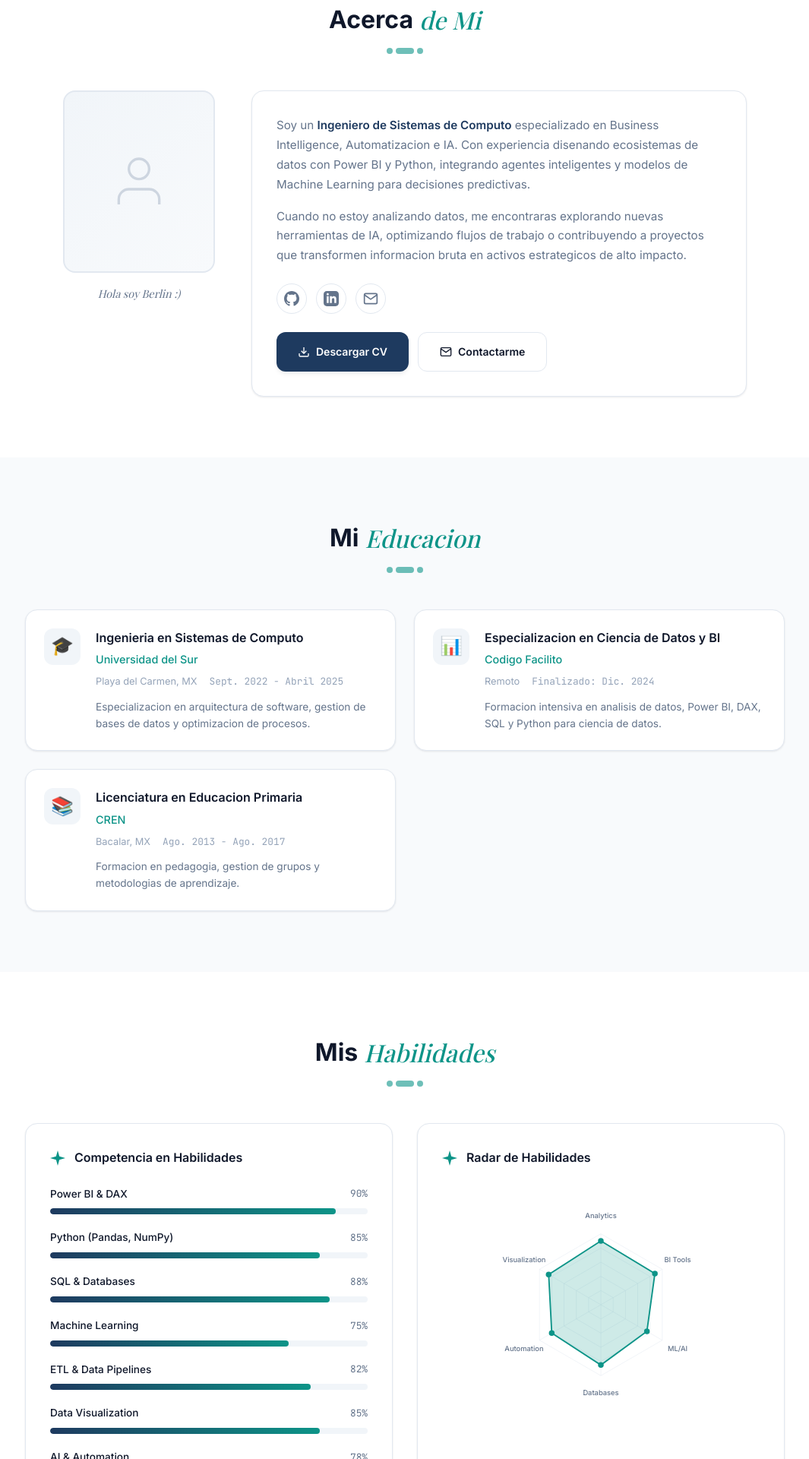
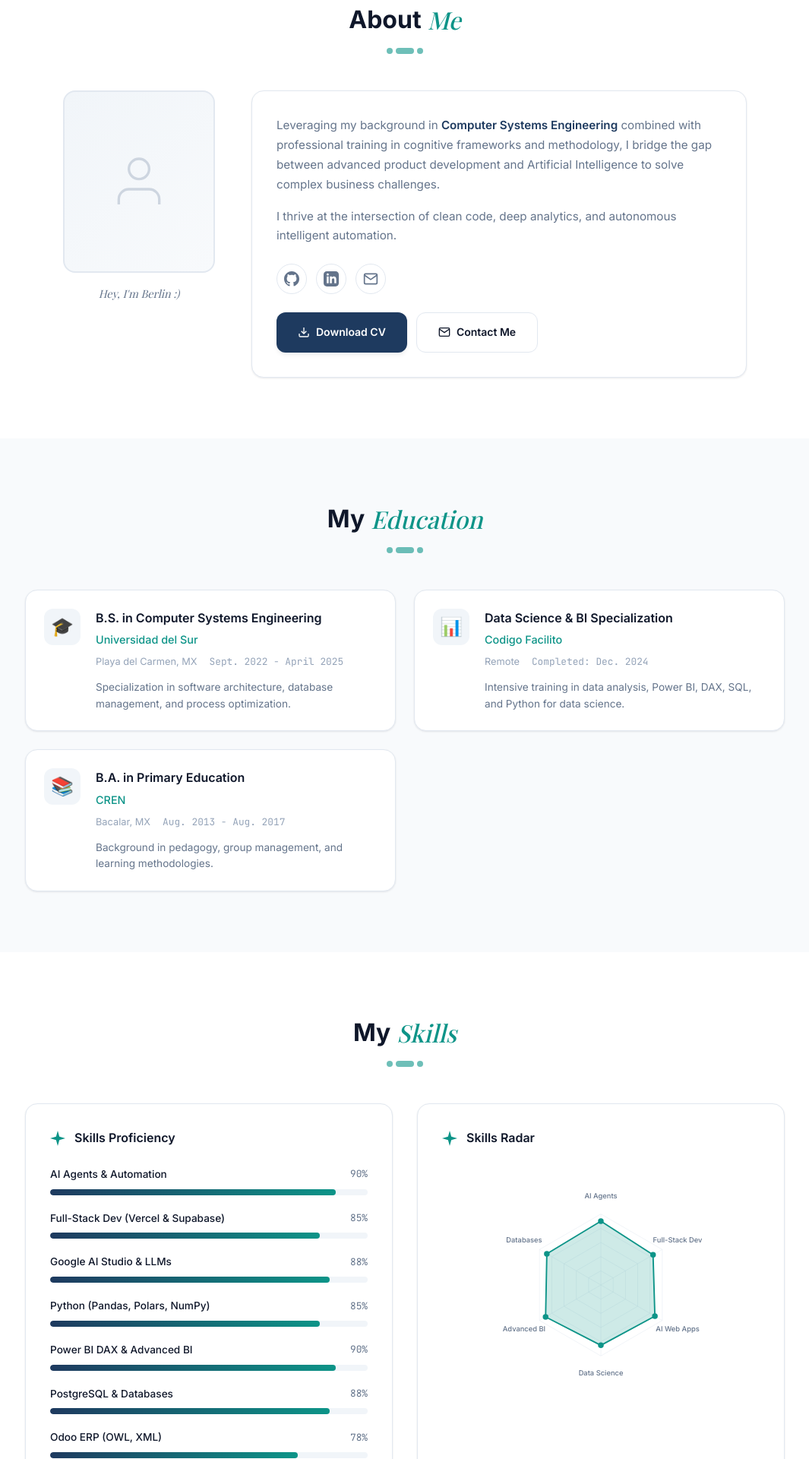
Before and after one commit to DataBerlinIA/portfolio-data-science, a React (Vite) app: page / in a window 1280 px wide. Shown: the part 880-2800 px from the top of the page at 76% size, without its empty margins (107-1172 px from the left). Built offline with nearby package versions, Linux system fonts and the light colour scheme; a web font is replaced by a local one.

Commit message:
update portfolio to reflect international AI Engineer & Full-Stack Developer focus

```diff
--- a/src/components/About.jsx
+++ b/src/components/About.jsx
@@ -7,7 +7,7 @@ const About = () => {
       <div className="container">
         <div className="section-header">
           <h2 className="section-title">
-            Acerca <span className="italic">de Mi</span>
+            About <span className="italic">Me</span>
           </h2>
           <div className="section-divider">
             <span></span>
@@ -26,19 +26,17 @@ const About = () => {
                 </svg>
               </div>
             </div>
-            <p className="about-image-caption">Hola soy Berlin :)</p>
+            <p className="about-image-caption">Hey, I&apos;m Berlin :)</p>
           </div>
 
           <div className="about-card card">
             <p className="about-text">
-              Soy un <strong>Ingeniero de Sistemas de Computo</strong> especializado en Business Intelligence,
-              Automatizacion e IA. Con experiencia disenando ecosistemas de datos con Power BI y Python,
-              integrando agentes inteligentes y modelos de Machine Learning para decisiones predictivas.
+              Leveraging my background in <strong>Computer Systems Engineering</strong> combined with professional
+              training in cognitive frameworks and methodology, I bridge the gap between advanced product development
+              and Artificial Intelligence to solve complex business challenges.
             </p>
             <p className="about-text">
-              Cuando no estoy analizando datos, me encontraras explorando nuevas herramientas de IA,
-              optimizando flujos de trabajo o contribuyendo a proyectos que transformen informacion
-              bruta en activos estrategicos de alto impacto.
+              I thrive at the intersection of clean code, deep analytics, and autonomous intelligent automation.
             </p>
 
             <div className="about-social">
@@ -67,14 +65,14 @@ const About = () => {
                   <polyline points="7 10 12 15 17 10"/>
                   <line x1="12" y1="15" x2="12" y2="3"/>
                 </svg>
-                Descargar CV
+                Download CV
               </a>
               <a href="#contact" className="btn btn-secondary btn-sm">
                 <svg width="16" height="16" viewBox="0 0 24 24" fill="none" stroke="currentColor" strokeWidth="2">
                   <path d="M4 4h16c1.1 0 2 .9 2 2v12c0 1.1-.9 2-2 2H4c-1.1 0-2-.9-2-2V6c0-1.1.9-2 2-2z"/>
                   <polyline points="22,6 12,13 2,6"/>
                 </svg>
-                Contactarme
+                Contact Me
               </a>
             </div>
           </div>
--- a/src/components/Contact.jsx
+++ b/src/components/Contact.jsx
@@ -7,7 +7,7 @@ const Contact = () => {
       <div className="container">
         <div className="section-header">
           <h2 className="section-title">
-            <span className="italic">Contacto</span>
+            <span className="italic">Contact</span>
           </h2>
           <div className="section-divider">
             <span></span>
@@ -18,11 +18,10 @@ const Contact = () => {
 
         <div className="contact-content">
           <div className="contact-card card">
-            <h3 className="contact-heading">Trabajemos juntos</h3>
+            <h3 className="contact-heading">Let&apos;s Work Together</h3>
             <p className="contact-description">
-              Actualmente estoy en busqueda de oportunidades como <strong>Data Scientist</strong> o <strong>BI Developer</strong>.
-              Si tienes un proyecto interesante, una vacante o simplemente quieres hablar sobre datos e IA,
-              mi bandeja de entrada esta abierta.
+              I am currently open to international opportunities as an <strong>AI Engineer</strong>, <strong>Full-Stack Developer</strong>, or <strong>Data Scientist</strong>.
+              Whether you have an interesting project, an open position, or just want to chat about AI and data architecture, my inbox is open.
             </p>
 
             <div className="contact-info">
@@ -53,7 +52,7 @@ const Contact = () => {
                 <path d="M4 4h16c1.1 0 2 .9 2 2v12c0 1.1-.9 2-2 2H4c-1.1 0-2-.9-2-2V6c0-1.1.9-2 2-2z"/>
                 <polyline points="22,6 12,13 2,6"/>
               </svg>
-              Enviar mensaje
+              Send Message
             </a>
 
             <div className="contact-social">
--- a/src/components/Education.jsx
+++ b/src/components/Education.jsx
@@ -3,27 +3,27 @@ import './Education.css';
 
 const educationData = [
   {
-    degree: 'Ingenieria en Sistemas de Computo',
+    degree: 'B.S. in Computer Systems Engineering',
     institution: 'Universidad del Sur',
     location: 'Playa del Carmen, MX',
-    period: 'Sept. 2022 - Abril 2025',
-    description: 'Especializacion en arquitectura de software, gestion de bases de datos y optimizacion de procesos.',
+    period: 'Sept. 2022 - April 2025',
+    description: 'Specialization in software architecture, database management, and process optimization.',
     icon: '🎓'
   },
   {
-    degree: 'Especializacion en Ciencia de Datos y BI',
+    degree: 'Data Science & BI Specialization',
     institution: 'Codigo Facilito',
-    location: 'Remoto',
-    period: 'Finalizado: Dic. 2024',
-    description: 'Formacion intensiva en analisis de datos, Power BI, DAX, SQL y Python para ciencia de datos.',
+    location: 'Remote',
+    period: 'Completed: Dec. 2024',
+    description: 'Intensive training in data analysis, Power BI, DAX, SQL, and Python for data science.',
     icon: '📊'
   },
   {
-    degree: 'Licenciatura en Educacion Primaria',
+    degree: 'B.A. in Primary Education',
     institution: 'CREN',
     location: 'Bacalar, MX',
-    period: 'Ago. 2013 - Ago. 2017',
-    description: 'Formacion en pedagogia, gestion de grupos y metodologias de aprendizaje.',
+    period: 'Aug. 2013 - Aug. 2017',
+    description: 'Background in pedagogy, group management, and learning methodologies.',
     icon: '📚'
   }
 ];
@@ -34,7 +34,7 @@ const Education = () => {
       <div className="container">
         <div className="section-header">
           <h2 className="section-title">
-            Mi <span className="italic">Educacion</span>
+            My <span className="italic">Education</span>
           </h2>
           <div className="section-divider">
             <span></span>
--- a/src/components/Hero.jsx
+++ b/src/components/Hero.jsx
@@ -26,20 +26,20 @@ const Hero = () => {
         </h1>
 
         <p className="hero-roles">
-          Data Scientist <span className="separator">*</span> BI Developer <span className="separator">*</span> AI Engineer
+          AI Engineer <span className="separator">•</span> Full-Stack Developer <span className="separator">•</span> Data Scientist
         </p>
 
         <p className="hero-description">
-          Ingeniero de Sistemas especializado en Business Intelligence, Automatizacion e IA.
-          Transformo datos en decisiones estrategicas mediante Power BI, Python y Machine Learning.
+          Computer Systems Engineer specializing in Artificial Intelligence, Data Science, and Full-Stack Development.
+          Dedicated to architecting autonomous AI systems, intelligent agentic workflows, and deploying modern cloud solutions.
         </p>
 
         <div className="hero-buttons">
           <a href="#projects" className="btn btn-primary">
-            Explorar portafolio
+            Explore Portfolio
           </a>
           <a href="#tools" className="btn btn-secondary">
-            Stack creativo
+            Tech Stack
           </a>
         </div>
       </div>
--- a/src/components/Navbar.jsx
+++ b/src/components/Navbar.jsx
@@ -14,20 +14,20 @@ const Navbar = () => {
   }, []);
 
   const navLinks = [
-    { href: '#home', label: 'Inicio' },
-    { href: '#about', label: 'Acerca de' },
-    { href: '#education', label: 'Educacion' },
-    { href: '#skills', label: 'Habilidades' },
-    { href: '#tools', label: 'Herramientas' },
-    { href: '#projects', label: 'Proyectos' },
-    { href: '#contact', label: 'Contacto' },
+    { href: '#home', label: 'Home' },
+    { href: '#about', label: 'About' },
+    { href: '#education', label: 'Education' },
+    { href: '#skills', label: 'Skills' },
+    { href: '#tools', label: 'Tools' },
+    { href: '#projects', label: 'Projects' },
+    { href: '#contact', label: 'Contact' },
   ];
 
   return (
     <nav className={`navbar ${scrolled ? 'scrolled' : ''}`}>
       <div className="container nav-container">
         <a href="#home" className="logo">
-          <span className="logo-text">Data Science Portfolio</span>
+          <span className="logo-text">AI & Data Portfolio</span>
           <span className="logo-icon">:3</span>
         </a>
 
--- a/src/components/Projects.jsx
+++ b/src/components/Projects.jsx
@@ -3,34 +3,34 @@ import './Projects.css';
 
 const projectsData = [
   {
-    title: 'Heart Disease Prediction',
-    description: 'Modelo predictivo de Machine Learning con 95% de precision para estimar probabilidad de enfermedad cardiaca procesando datos clinicos de 500 pacientes.',
-    tools: ['Python', 'Polars', 'NumPy', 'Pandas', 'Power BI'],
-    metric: 'ML Analytics',
+    title: 'Autonomous AI Operational Ecosystem',
+    description: 'Built autonomous AI Agents integrated with Google AI Studio and managed through a cloud serverless architecture with Supabase and PostgreSQL to optimize operational enterprise tasks.',
+    tools: ['Google AI Studio', 'Supabase', 'AI Agents', 'Claude Code'],
+    metric: 'AI ENGINEERING',
     github: 'https://github.com/DataBerlinIA',
     demo: '#'
   },
   {
-    title: 'Dashboard BI - Ah Cacao',
-    description: 'Tableros interactivos en Power BI para visualizacion de metricas criticas y KPIs estrategicos, permitiendo interpretacion de datos en tiempo real.',
-    tools: ['Power BI', 'DAX', 'SQL', 'ETL'],
-    metric: 'Business Intelligence',
+    title: 'Full-Stack Cloud Architecture — Ah Cacao',
+    description: 'Designed and deployed a high-performance web application hosted on Vercel to manage and analyze consumer behavior for a 5,000-client database, fully synchronized with Odoo ERP.',
+    tools: ['Vercel', 'Odoo', 'PostgreSQL', 'JavaScript'],
+    metric: 'CLOUD DEV',
     github: '#',
     demo: '#'
   },
   {
-    title: 'Sistema de Gestion y Fidelizacion',
-    description: 'Arquitectura de datos para gestion de 5,000 clientes con sistema de puntos de compra integrado a ERP Odoo.',
-    tools: ['Odoo 18', 'Python', 'PostgreSQL', 'XML'],
-    metric: 'Data Architecture',
-    github: '#',
+    title: 'Predictive Clinical Health Framework',
+    description: 'Architected an end-to-end intelligent data framework that achieved a 95% accuracy rate in predicting heart disease risks, utilizing Python for advanced ETL processes and Machine Learning modeling.',
+    tools: ['Python', 'Machine Learning', 'Polars', 'Pandas'],
+    metric: 'DATA SCIENCE',
+    github: 'https://github.com/DataBerlinIA',
     demo: '#'
   },
   {
-    title: 'Agentes Inteligentes IA',
-    description: 'Automatizacion de flujos de atencion mediante IA logrando reduccion del 80% en tiempos de resolucion.',
-    tools: ['n8n', 'AI Agents', 'Odoo', 'APIs'],
-    metric: 'AI Automation',
+    title: 'Enterprise Intelligence Ecosystem',
+    description: 'Engineered robust interactive analytical pipelines in Power BI with complex DAX logic for real-time strategic metric tracking and automated reporting via Looker Studio.',
+    tools: ['Power BI', 'DAX', 'Looker Studio', 'Excel Advanced'],
+    metric: 'BUSINESS INTELLIGENCE',
     github: '#',
     demo: '#'
   }
@@ -42,7 +42,7 @@ const Projects = () => {
       <div className="container">
         <div className="section-header">
           <h2 className="section-title">
-            Mis <span className="italic">Proyectos</span>
+            My <span className="italic">Projects</span>
           </h2>
           <div className="section-divider">
             <span></span>
@@ -50,7 +50,7 @@ const Projects = () => {
             <span></span>
           </div>
           <p className="section-subtitle">
-            Proyectos destacados que demuestran mi experiencia en Data Science y BI.
+            Featured projects showcasing my expertise in AI Engineering, Full-Stack Development, and Data Science.
           </p>
         </div>
 
--- a/src/components/Skills.jsx
+++ b/src/components/Skills.jsx
@@ -2,22 +2,22 @@ import React from 'react';
 import './Skills.css';
 
 const skillsData = [
-  { name: 'Power BI & DAX', percentage: 90 },
-  { name: 'Python (Pandas, NumPy)', percentage: 85 },
-  { name: 'SQL & Databases', percentage: 88 },
-  { name: 'Machine Learning', percentage: 75 },
-  { name: 'ETL & Data Pipelines', percentage: 82 },
-  { name: 'Data Visualization', percentage: 85 },
-  { name: 'AI & Automation', percentage: 78 },
+  { name: 'AI Agents & Automation', percentage: 90 },
+  { name: 'Full-Stack Dev (Vercel & Supabase)', percentage: 85 },
+  { name: 'Google AI Studio & LLMs', percentage: 88 },
+  { name: 'Python (Pandas, Polars, NumPy)', percentage: 85 },
+  { name: 'Power BI DAX & Advanced BI', percentage: 90 },
+  { name: 'PostgreSQL & Databases', percentage: 88 },
+  { name: 'Odoo ERP (OWL, XML)', percentage: 78 },
 ];
 
 const radarSkills = [
-  { name: 'Analytics', value: 90 },
-  { name: 'BI Tools', value: 88 },
-  { name: 'ML/AI', value: 75 },
-  { name: 'Databases', value: 85 },
-  { name: 'Automation', value: 80 },
-  { name: 'Visualization', value: 85 },
+  { name: 'AI Agents', value: 90 },
+  { name: 'Full-Stack Dev', value: 85 },
+  { name: 'AI Web Apps', value: 88 },
+  { name: 'Data Science', value: 85 },
+  { name: 'Advanced BI', value: 90 },
+  { name: 'Databases', value: 88 },
 ];
 
 const SkillBar = ({ name, percentage }) => (
@@ -156,7 +156,7 @@ const Skills = () => {
       <div className="container">
         <div className="section-header">
           <h2 className="section-title">
-            Mis <span className="italic">Habilidades</span>
+            My <span className="italic">Skills</span>
           </h2>
           <div className="section-divider">
             <span></span>
@@ -173,7 +173,7 @@ const Skills = () => {
                   <path d="M12 0L14.59 9.41L24 12L14.59 14.59L12 24L9.41 14.59L0 12L9.41 9.41L12 0Z" fill="currentColor"/>
                 </svg>
               </span>
-              <h3>Competencia en Habilidades</h3>
+              <h3>Skills Proficiency</h3>
             </div>
             <div className="skills-bars-list">
               {skillsData.map((skill, index) => (
@@ -189,7 +189,7 @@ const Skills = () => {
                   <path d="M12 0L14.59 9.41L24 12L14.59 14.59L12 24L9.41 14.59L0 12L9.41 9.41L12 0Z" fill="currentColor"/>
                 </svg>
               </span>
-              <h3>Radar de Habilidades</h3>
+              <h3>Skills Radar</h3>
             </div>
             <RadarChart skills={radarSkills} />
           </div>
--- a/src/components/Tools.jsx
+++ b/src/components/Tools.jsx
@@ -2,14 +2,14 @@ import React from 'react';
 import './Tools.css';
 
 const toolsData = [
+  { name: 'Google AI Studio', abbr: 'AI', percentage: 90, color: '#4285F4' },
+  { name: 'Vercel', abbr: 'Vc', percentage: 88, color: '#000000' },
+  { name: 'Supabase', abbr: 'Sb', percentage: 85, color: '#3ECF8E' },
+  { name: 'PostgreSQL', abbr: 'SQL', percentage: 88, color: '#336791' },
+  { name: 'Python', abbr: 'Py', percentage: 85, color: '#3776AB' },
   { name: 'Power BI', abbr: 'PBI', percentage: 90, color: '#F2C811' },
-  { name: 'Python', abbr: 'Py', percentage: 85, color: '#3776AB' },
-  { name: 'PostgreSQL', abbr: 'SQL', percentage: 88, color: '#336791' },
-  { name: 'Supabase', abbr: 'Sb', percentage: 80, color: '#3ECF8E' },
-  { name: 'Pandas', abbr: 'Pd', percentage: 85, color: '#150458' },
-  { name: 'Jupyter', abbr: 'Jp', percentage: 82, color: '#F37626' },
-  { name: 'Git', abbr: 'Git', percentage: 78, color: '#F05032' },
-  { name: 'Looker', abbr: 'Lk', percentage: 75, color: '#4285F4' },
+  { name: 'Excel Advanced', abbr: 'Ex', percentage: 85, color: '#217346' },
+  { name: 'Odoo', abbr: 'Od', percentage: 80, color: '#714B67' },
 ];
 
 const CircularProgress = ({ percentage, abbr, color }) => {
@@ -56,7 +56,7 @@ const Tools = () => {
       <div className="container">
         <div className="section-header">
           <h2 className="section-title">
-            Mis <span className="italic">Herramientas</span>
+            My <span className="italic">Tools</span>
           </h2>
           <div className="section-divider">
             <span></span>
@@ -64,7 +64,7 @@ const Tools = () => {
             <span></span>
           </div>
           <p className="section-subtitle">
-            El software y plataformas que uso diariamente para transformar datos en insights.
+            Software and platforms I use daily to build AI-powered solutions and data insights.
           </p>
         </div>
 
```
